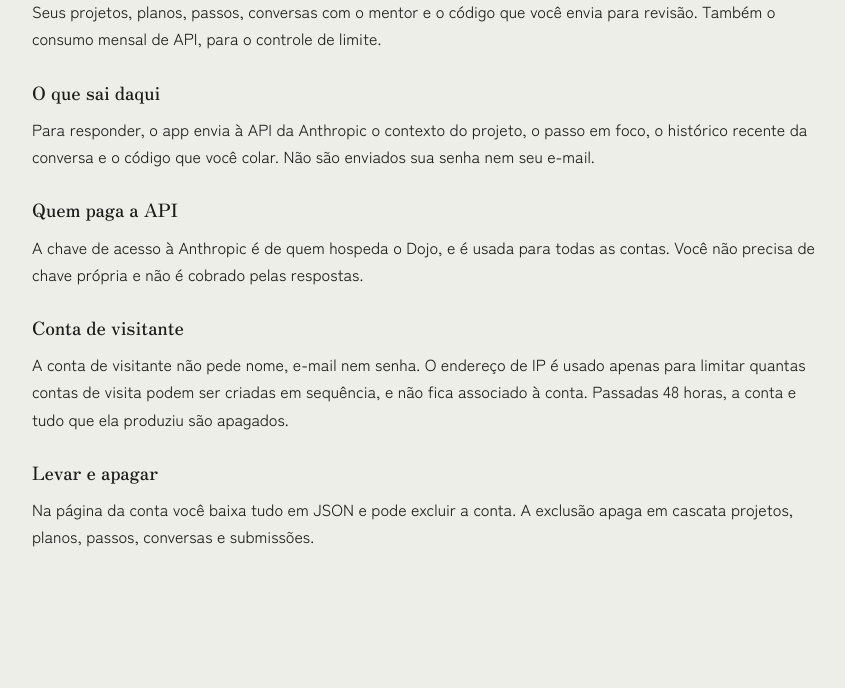
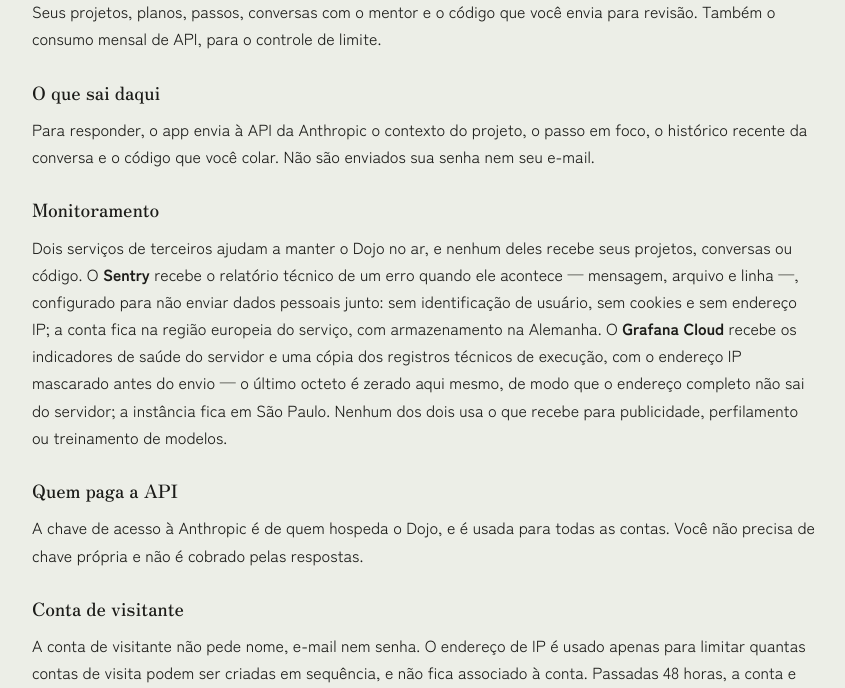
Before and after one commit to rigst/dojo, a Django app: page /privacidade/ in a window 1280 px wide. Shown: the part 212-900 px from the top of the page, without its empty margins (216-1061 px from the left). Before the commit the page ends 759 px from the top, so only its background shows below. Run offline with Django 5.2, Linux system fonts and the light colour scheme.

Commit message:
docs(legal): declara Sentry e Grafana Cloud na página de privacidade
A página listava o que sai daqui (a chamada à Anthropic) mas não os dois
serviços que passaram a receber sinais de operação. Entra uma seção
"Monitoramento" no mesmo tom das outras, deixando claro que nenhum dos dois
recebe projeto, conversa ou código: o Sentry só o relatório técnico do erro,
sem usuário, cookie ou IP, em conta europeia; o Grafana Cloud os indicadores
de saúde e os registros de execução, com o IP mascarado antes de sair do
servidor, em instância de São Paulo.

O Dojo não tem documento versionado nem registro de aceite, então aqui a
atualização é a própria página.

Co-Authored-By: Claude Opus 5 <noreply@anthropic.com>
Claude-Session: https://claude.ai/code/session_01Mz15oLAvGv5HhrFgcXonXB

```diff
--- a/templates/legal/privacidade.html
+++ b/templates/legal/privacidade.html
@@ -13,6 +13,9 @@
         <h2>O que sai daqui</h2>
         <p>Para responder, o app envia à API da Anthropic o contexto do projeto, o passo em foco, o histórico recente da conversa e o código que você colar. Não são enviados sua senha nem seu e-mail.</p>
 
+        <h2>Monitoramento</h2>
+        <p>Dois serviços de terceiros ajudam a manter o Dojo no ar, e nenhum deles recebe seus projetos, conversas ou código. O <strong>Sentry</strong> recebe o relatório técnico de um erro quando ele acontece — mensagem, arquivo e linha —, configurado para não enviar dados pessoais junto: sem identificação de usuário, sem cookies e sem endereço IP; a conta fica na região europeia do serviço, com armazenamento na Alemanha. O <strong>Grafana Cloud</strong> recebe os indicadores de saúde do servidor e uma cópia dos registros técnicos de execução, com o endereço IP mascarado antes do envio — o último octeto é zerado aqui mesmo, de modo que o endereço completo não sai do servidor; a instância fica em São Paulo. Nenhum dos dois usa o que recebe para publicidade, perfilamento ou treinamento de modelos.</p>
+
         <h2>Quem paga a API</h2>
         <p>A chave de acesso à Anthropic é de quem hospeda o Dojo, e é usada para todas as contas. Você não precisa de chave própria e não é cobrado pelas respostas.</p>
 
```
